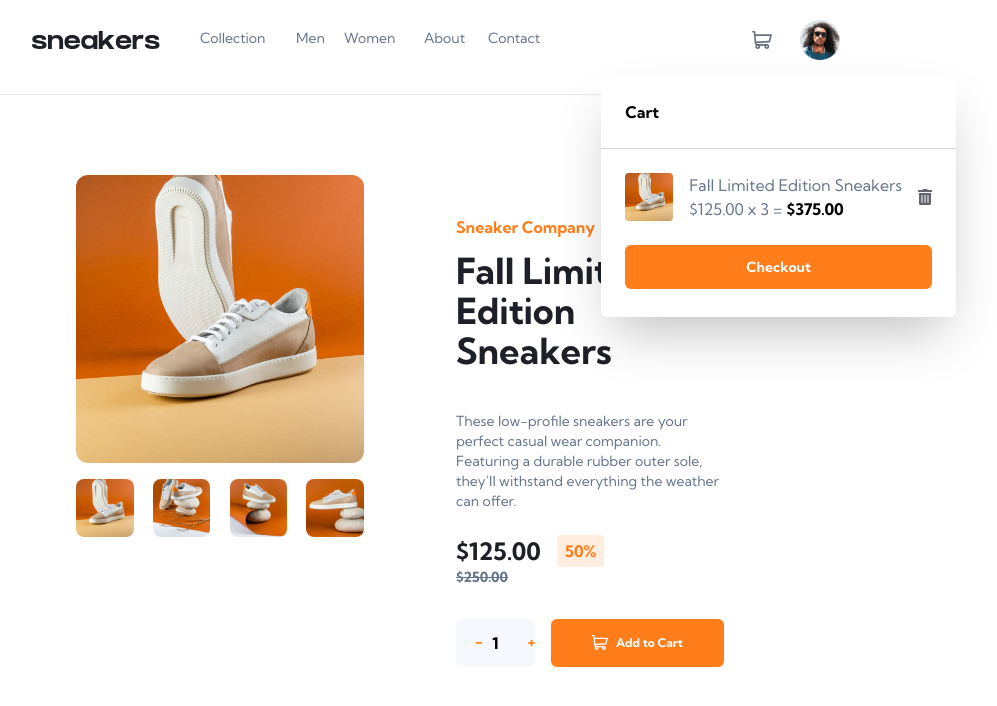
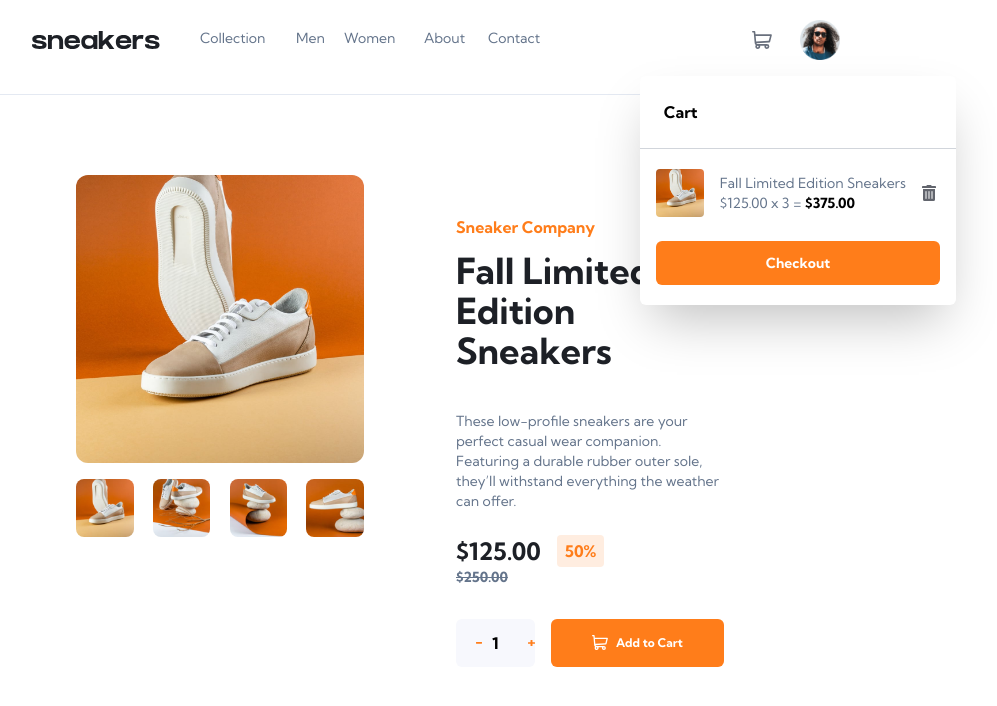
Before and after one commit to raihanmahmudiut/sneakers-page-next-ts-tailwind, a Next.js app: page / in a window 1280 px wide. Both pictures are taken after a click on the element 974 px from the left and 39 px from the top of the page. Shown: the top 706 px of the page, without its empty margins (212-1209 px from the left). Built offline with nearby package versions, Linux system fonts and the light colour scheme.

Commit message:
fixed cart (again)

```diff
--- a/components/Cart.tsx
+++ b/components/Cart.tsx
@@ -8,17 +8,17 @@ import Link from "next/link";
 
 const Cart = () => {
 	return (
-		<div className="shadow-2xl rounded-md ">
-			<h2 className="p-6 text-black font-bold ">Cart</h2>
+		<div className="shadow-2xl rounded-md">
+			<h2 className="p-4 sm:p-6 text-black font-bold ">Cart</h2>
 			<hr className="w-full border-gray-300 " />
-			<div className="flex flex-col p-6">
-				<div className="flex flex-row gap-4 mb-2">
+			<div className="flex flex-col p-4 mt-1">
+				<div className="flex flex-row items-center gap-4 mb-2 mr-1">
 					<img
 						src="/images/image-product-1-thumbnail.jpg"
 						alt=""
-						className="w-12 rounded"
+						className="w-12 h-12 rounded"
 					/>
-					<div className="flex flex-col">
+					<div className="flex flex-col text-sm">
 						<div className="text-slate-500">Fall Limited Edition Sneakers</div>
 						<div className="text-slate-500">
 							$125.00 x 3 ={" "}
--- a/components/navbar.tsx
+++ b/components/navbar.tsx
@@ -111,7 +111,7 @@ function Navbar() {
 					/>
 				</div>
 				{showCart && (
-					<div className=" rounded-md mt-14 sm:top-30 sm:right-28 fixed bg-white ">
+					<div className="rounded mt-14 sm:top-30 sm:right-28 fixed bg-white ">
 						<Cart />
 					</div>
 				)}
```
